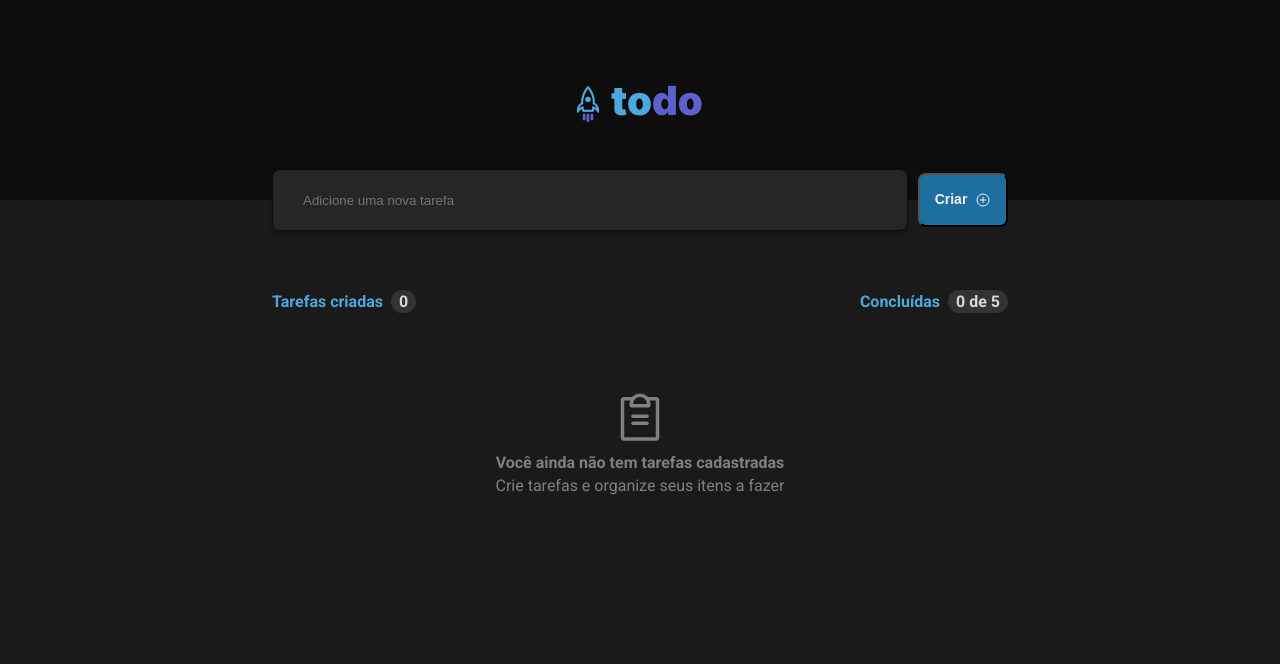
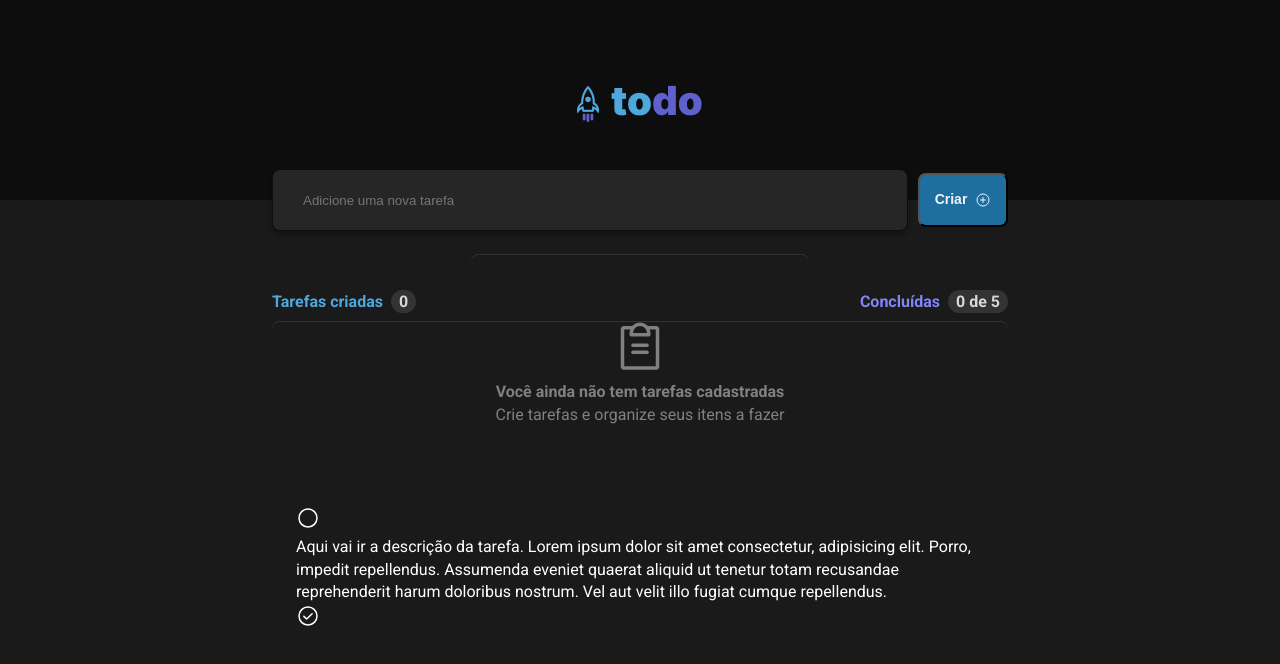
Before and after one commit to LuandersonH/ignite-challenge-to-do-list-ts, a React (Vite) app: page / in a window 1280 px wide. Shown: the top 664 px of the page. Built offline with nearby package versions, Linux system fonts and the light colour scheme.

Commit message:
initial createdTasks

```diff
--- a/src/App.tsx
+++ b/src/App.tsx
@@ -1,6 +1,7 @@
 import { Header } from './components/Header.tsx';
 import { AddTask } from './components/AddTask.tsx';
 import { Tasks } from './components/Tasks.tsx';
+
 
 import './app.css'
 
--- /dev/null
+++ b/src/components/CreatedTasks.module.css
@@ -0,0 +1,3 @@
+.CreatedTasksContainer {
+    color: white;
+}
--- /dev/null
+++ b/src/components/CreatedTasks.tsx
@@ -0,0 +1,17 @@
+import { CheckCircle, Circle } from 'phosphor-react';
+//import { props } from './components/AddTask.tsx'; essas props vão ter o content do parágrafo.
+
+import styles from './CreatedTasks.module.css';
+
+export function CreatedTasks() {
+
+let content = 'Aqui vai ir a descrição da tarefa. Lorem ipsum dolor sit amet consectetur, adipisicing elit. Porro, impedit repellendus. Assumenda eveniet quaerat aliquid ut tenetur totam recusandae reprehenderit harum doloribus nostrum. Vel aut velit illo fugiat cumque repellendus.'
+
+    return (
+        <div className={styles.CreatedTasksContainer}>
+            <div><span><Circle size={24}/></span></div>
+            <p> {content} </p>
+            <div><span><CheckCircle size={24}/></span></div>
+        </div>
+    )
+}
--- a/src/components/Tasks.module.css
+++ b/src/components/Tasks.module.css
@@ -26,6 +26,10 @@
     background: var(--gray-400);
 }
 
+.TasksCountTextPurple {
+    color: var(--purple);
+}
+
 .TasksArea {
     display: flex;
     align-items: center;
@@ -35,7 +39,11 @@
     color: var(--gray-300);
     height: 15.25rem;
     padding: 64px 24px;
+
+    border-top: 1px solid var(--gray-400);
+    border-radius: 0.5rem;
 }
+
 
 .TasksAreaText {
     display: flex;
--- a/src/components/Tasks.tsx
+++ b/src/components/Tasks.tsx
@@ -1,7 +1,29 @@
 import { ClipboardText } from 'phosphor-react';
 import styles from './Tasks.module.css';
+// import { useState } from 'react';
+import { CreatedTasks } from './CreatedTasks';
+
+
+function noTasksContent() {
+    return (
+        <div className={styles.TasksArea}>
+        <div className={styles.TasksAreaText}>
+            <p><ClipboardText size={56}/></p>
+            <strong>Você ainda não tem tarefas cadastradas</strong>
+            <p>Crie tarefas e organize seus itens a fazer</p>
+        </div>
+        </div>
+    )
+}
+
+// function teste() {
+//     return (
+//         setTasksState("cu")
+//     )
+// }
 
 export function Tasks() {
+
     return (
         <div className={styles.TasksContainer}>
             <div className={styles.TasksCount}>
@@ -9,17 +31,14 @@ export function Tasks() {
                     Tarefas criadas
                     <span>0</span>
                 </p>
-                <p>
+                <p className={styles.TasksCountTextPurple}>
                     Concluídas
                     <span>0 de 5</span>
                 </p>
             </div>
             <div className={styles.TasksArea}>
-                <div className={styles.TasksAreaText}>
-                    <p><ClipboardText size={56}/></p>
-                    <strong>Você ainda não tem tarefas cadastradas</strong>
-                    <p>Crie tarefas e organize seus itens a fazer</p>
-                </div>
+                {noTasksContent()}
+                <CreatedTasks/>
             </div>
 
         </div>
```
